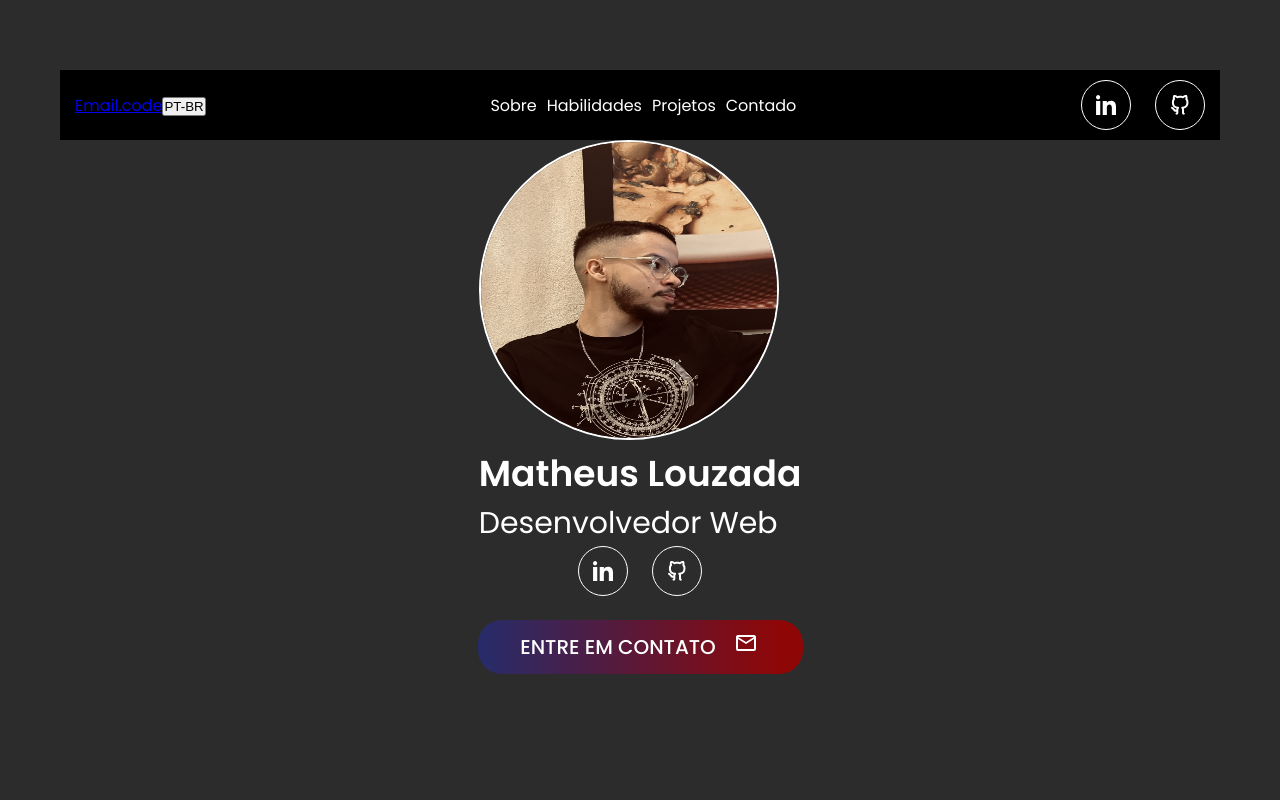
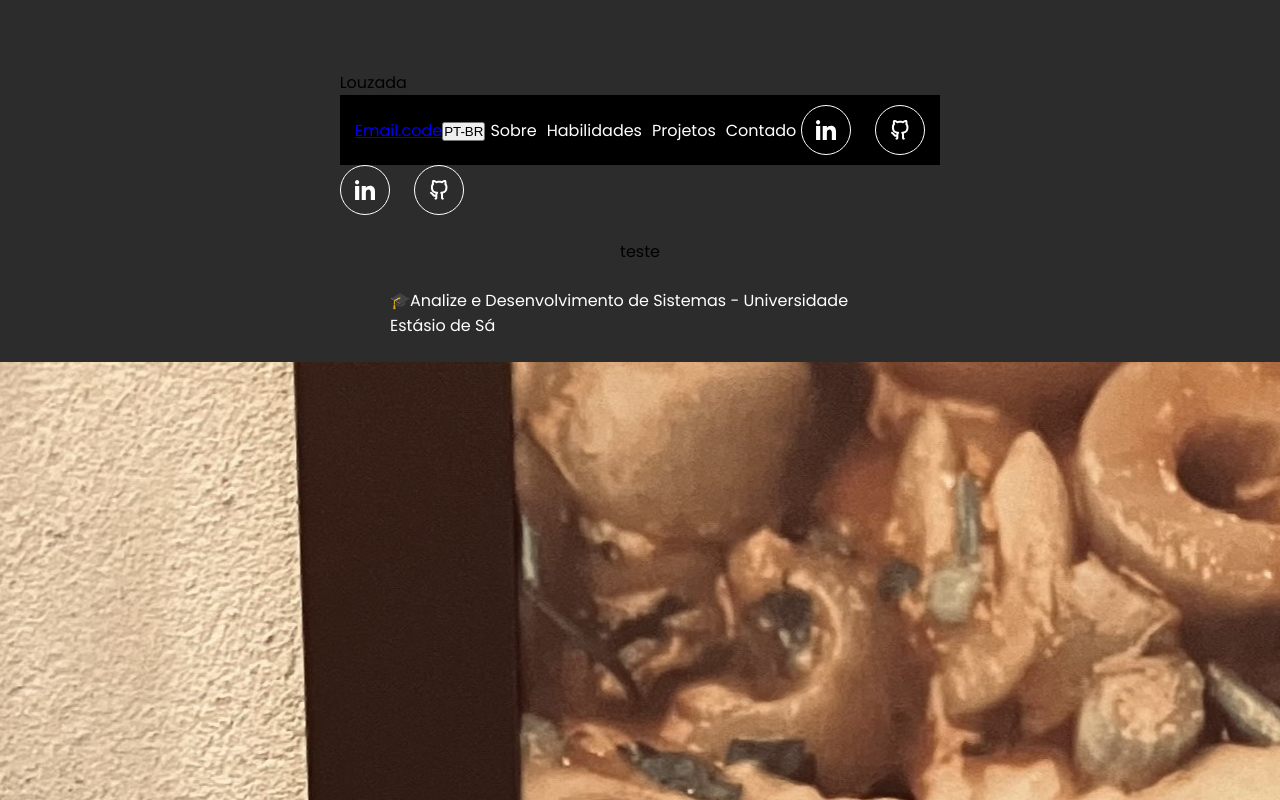
Before and after one commit to mtlouzada/my-portfolio, a Next.js app: page / in a window 1280 px wide. Shown: the top 800 px of the page. Built offline with nearby package versions, Linux system fonts and the light colour scheme.

Commit message:
change import and teste new arquiteture from header

```diff
--- /dev/null
+++ b/src/app/components/Logo/logo.tsx
@@ -0,0 +1,3 @@
+export function Logo() {
+    return "Louzada";
+}
--- a/src/app/components/header/header.tsx
+++ b/src/app/components/header/header.tsx
@@ -1,33 +1,17 @@
 import { SocialBtns } from "../social-btns/social-btns";
 import { EmailIcon } from "../icons/email-icon";
 import { Menu } from "../menu/menu";
+import { Logo } from "../Logo/logo";
 import "./header.scss";
 
 
 export function Header() {
   return (
 
-    <div className="header">
+    <div>
+      <Logo/>
       <Menu/>
-
-      <div>
-        <img className="me" src="/perfil-portfolio.jpg" alt="Foto Perfil" />
-        <h1>Matheus Louzada</h1>
-        <h2>Desenvolvedor Web</h2>
-      </div>
-
-      <div className="buttons">
-        <SocialBtns />
-
-        <div>
-          <a className="btn-primary" href="mailto:mtlouzadaw3d@gmail.com">
-            Entre em contato
-            <EmailIcon />
-          </a>
-        </div >
-
-      </div>
-
+      <SocialBtns />
     </div>
   );
 }
--- a/src/app/page.tsx
+++ b/src/app/page.tsx
@@ -9,6 +9,22 @@ export default function Home() {
 
       <Header/>
       <Information/>
+      <div>
+        <img className="me" src="/perfil-portfolio.jpg" alt="Foto Perfil" />
+        <h1>Matheus Louzada</h1>
+        <h2>Desenvolvedor Web</h2>
+      </div>
+
+      <div className="buttons">
+
+        <div>
+          <a className="btn-primary" href="mailto:mtlouzadaw3d@gmail.com">
+            Entre em contato
+
+          </a>
+        </div >
+
+      </div>
       <Projects/>
     </main >
   );
```
